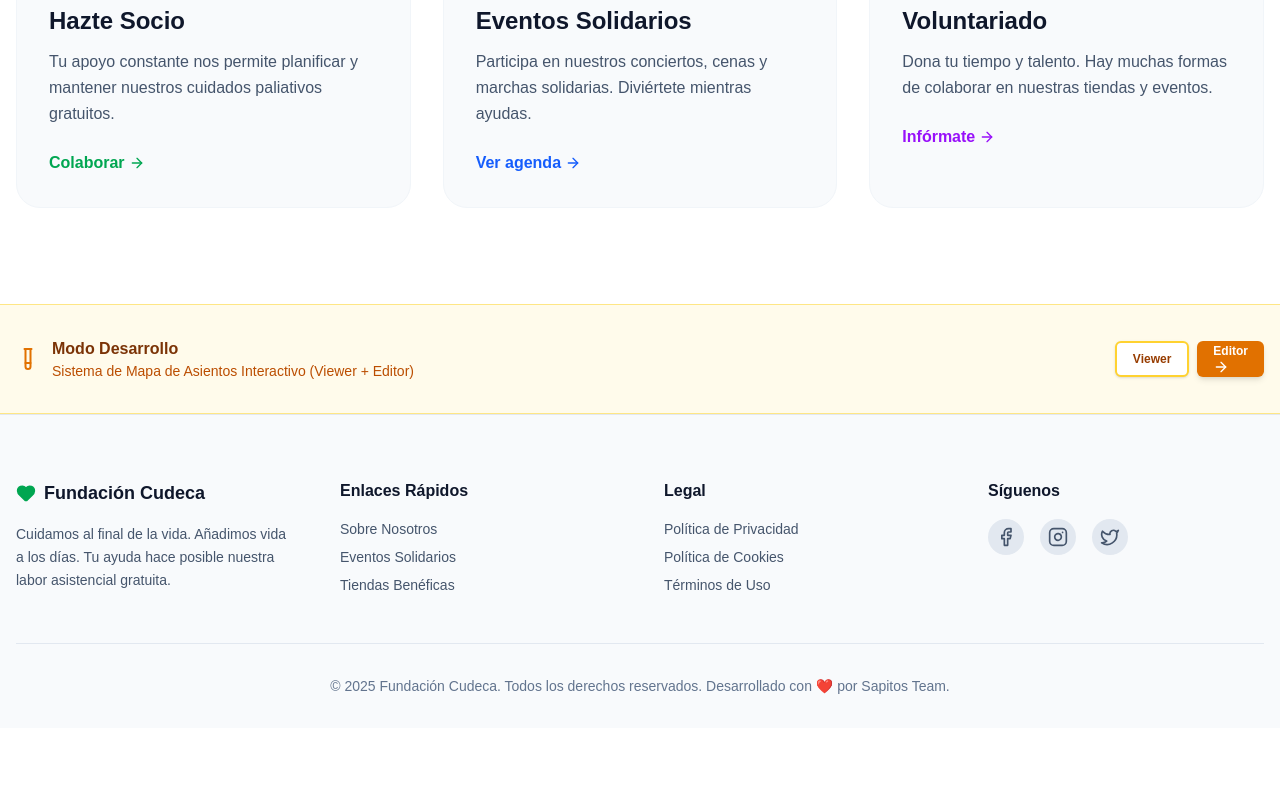
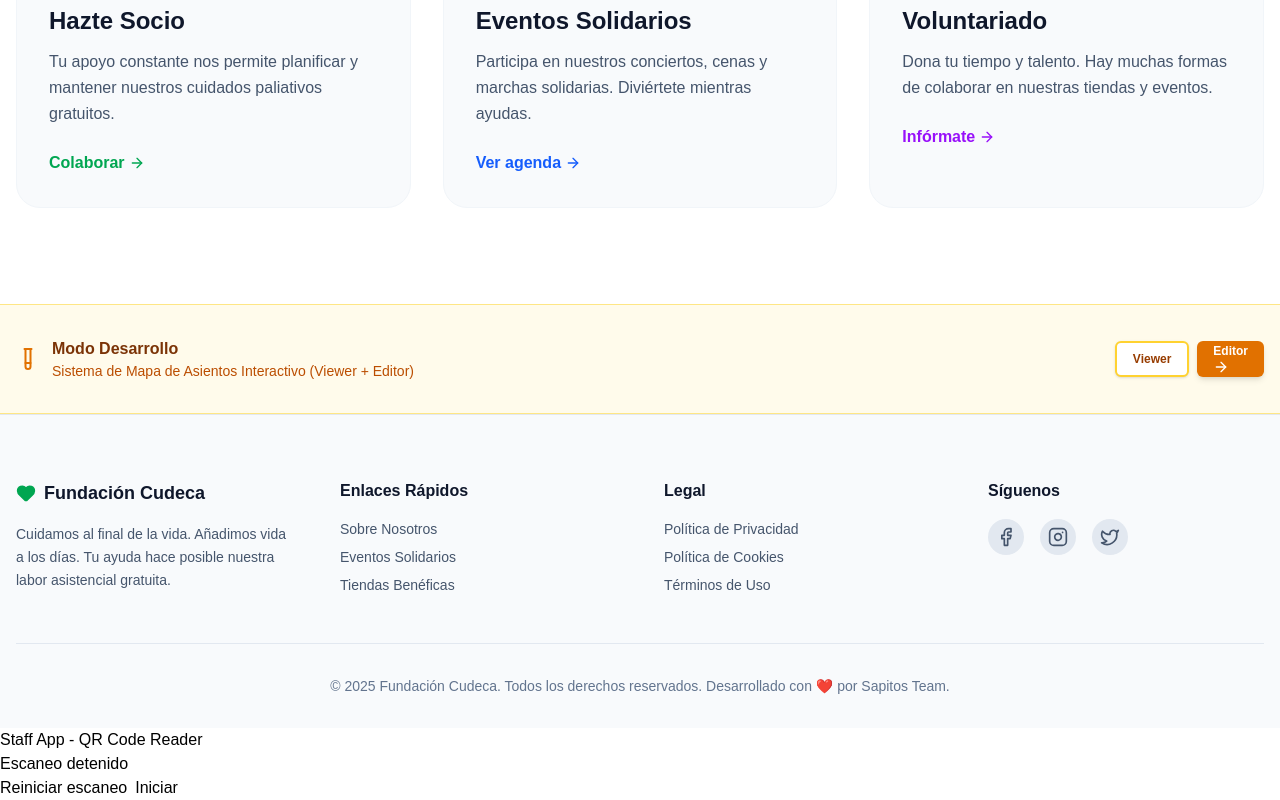
Before and after one commit to rst-112/cudeca-frontend, a React (Vite) app: page / in a window 1280 px wide. Shown: the part 1153-1953 px from the top of the page. Before the commit the page ends 1881 px from the top, so only its background shows below. Built offline with nearby package versions, Linux system fonts and the light colour scheme; a web font is replaced by a local one.

Commit message:
feat: add QR scanner component with html5-qrcode

```diff
--- a/package.json
+++ b/package.json
@@ -25,6 +25,7 @@
     "chart.js": "^4.5.1",
     "class-variance-authority": "^0.7.1",
     "clsx": "^2.1.1",
+    "html5-qrcode": "^2.3.8",
     "lucide-react": "^0.555.0",
     "react": "^19.1.1",
     "react-chartjs-2": "^5.3.0",
--- a/src/App.tsx
+++ b/src/App.tsx
@@ -7,6 +7,7 @@ import AuthPage from './features/auth/AuthPage';
 import { PrivateRoute } from './components/PrivateRoute';
 import AdminDashboard from './features/admin/AdminDashboard';
 import Dashboard from './features/dashboard/Dashboard';
+import QrReaderComponent from './components/QrReaderComponent';
 
 // Páginas públicas
 import Home from './pages/Home';
@@ -99,6 +100,10 @@ function App() {
             {/* Redirección por defecto */}
             <Route path="*" element={<Navigate to="/" replace />} />
           </Routes>
+          <div>
+            <h1>Staff App - QR Code Reader</h1>
+            <QrReaderComponent />
+          </div>
         </AuthProvider>
       </ThemeProvider>
     </BrowserRouter>
--- /dev/null
+++ b/src/components/QrReaderComponent.tsx
@@ -0,0 +1,105 @@
+import React, { useEffect, useRef, useState } from 'react';
+
+const QrReaderComponent: React.FC = () => {
+	const [result, setResult] = useState<string | null>(null);
+	const [scanning, setScanning] = useState(false);
+	const html5QrCodeRef = useRef<any>(null);
+	const elementId = 'html5qr-reader';
+
+	// inicia el escáner usando html5-qrcode
+	const startScanner = async () => {
+		if (scanning) return;
+		try {
+			const module = await import('html5-qrcode');
+			const Html5Qrcode = module.Html5Qrcode;
+			// obtener cámaras disponibles
+			const cameras = await Html5Qrcode.getCameras();
+			if (!cameras || cameras.length === 0) {
+				console.error('No camera devices found.');
+				return;
+			}
+			const cameraId = cameras[0].id;
+			const html5QrCode = new Html5Qrcode(elementId);
+			html5QrCodeRef.current = html5QrCode;
+			setScanning(true);
+
+			await html5QrCode.start(
+				cameraId,
+				{ fps: 10, qrbox: 250 },
+				(decodedText: string) => {
+					setResult(decodedText);
+					// detener tras primer resultado (opcional)
+					html5QrCode
+						.stop()
+						.then(() => html5QrCode.clear())
+						.catch(() => {})
+						.finally(() => {
+							html5QrCodeRef.current = null;
+							setScanning(false);
+						});
+				},
+				(errorMessage: any) => {
+					// fallos de lectura continuos (se puede loggear si se desea)
+				}
+			);
+		} catch (err) {
+			console.error('Error initializing html5-qrcode:', err);
+		}
+	};
+
+	// detiene y limpia el escáner si está activo
+	const stopScanner = async () => {
+		const inst = html5QrCodeRef.current;
+		if (!inst) return;
+		try {
+			await inst.stop();
+		} catch {
+			// ignore
+		}
+		try {
+			await inst.clear();
+		} catch {
+			// ignore
+		}
+		html5QrCodeRef.current = null;
+		setScanning(false);
+	};
+
+	useEffect(() => {
+		// iniciar al montar
+		startScanner();
+		return () => {
+			// limpiar al desmontar
+			stopScanner();
+		};
+		// eslint-disable-next-line react-hooks/exhaustive-deps
+	}, []);
+
+	const handleRestart = async () => {
+		setResult(null);
+		await stopScanner();
+		// pequeño retardo para asegurar limpieza
+		setTimeout(() => startScanner(), 200);
+	};
+
+	return (
+		<div>
+			<div id={elementId} style={{ width: '100%' }} />
+			<p>{result ? `Resultado: ${result}` : scanning ? 'Escaneando...' : 'Escaneo detenido'}</p>
+			<div style={{ display: 'flex', gap: 8 }}>
+				<button type="button" onClick={handleRestart}>Reiniciar escaneo</button>
+				<button
+					type="button"
+					onClick={() => {
+						if (scanning) stopScanner();
+						else startScanner();
+					}}
+				>
+					{scanning ? 'Detener' : 'Iniciar'}
+				</button>
+			</div>
+		</div>
+	);
+};
+
+export default QrReaderComponent;
--- /dev/null
+++ b/src/global.d.ts
@@ -0,0 +1,23 @@
+declare module 'html5-qrcode' {
+	export class Html5Qrcode {
+		constructor(elementId: string);
+		start(
+			cameraIdOrConfig: string | any,
+			config: any,
+			qrCodeSuccessCallback: (decodedText: string) => void,
+			qrCodeErrorCallback?: (errorMessage: any) => void
+		): Promise<void>;
+		stop(): Promise<void>;
+		clear(): Promise<void>;
+		static getCameras(): Promise<Array<{ id: string; label: string }>>;
+	}
+
+	export class Html5QrcodeScanner {
+		constructor(elementId: string, config: any, verbose?: boolean);
+		render(
+			qrCodeSuccessCallback: (decodedText: string) => void,
+			qrCodeErrorCallback?: (errorMessage: any) => void
+		): void;
+		clear(): Promise<void>;
+	}
+}
```
Also changed, not shown: 1 other file (tests, documents, lock files or other folders).
